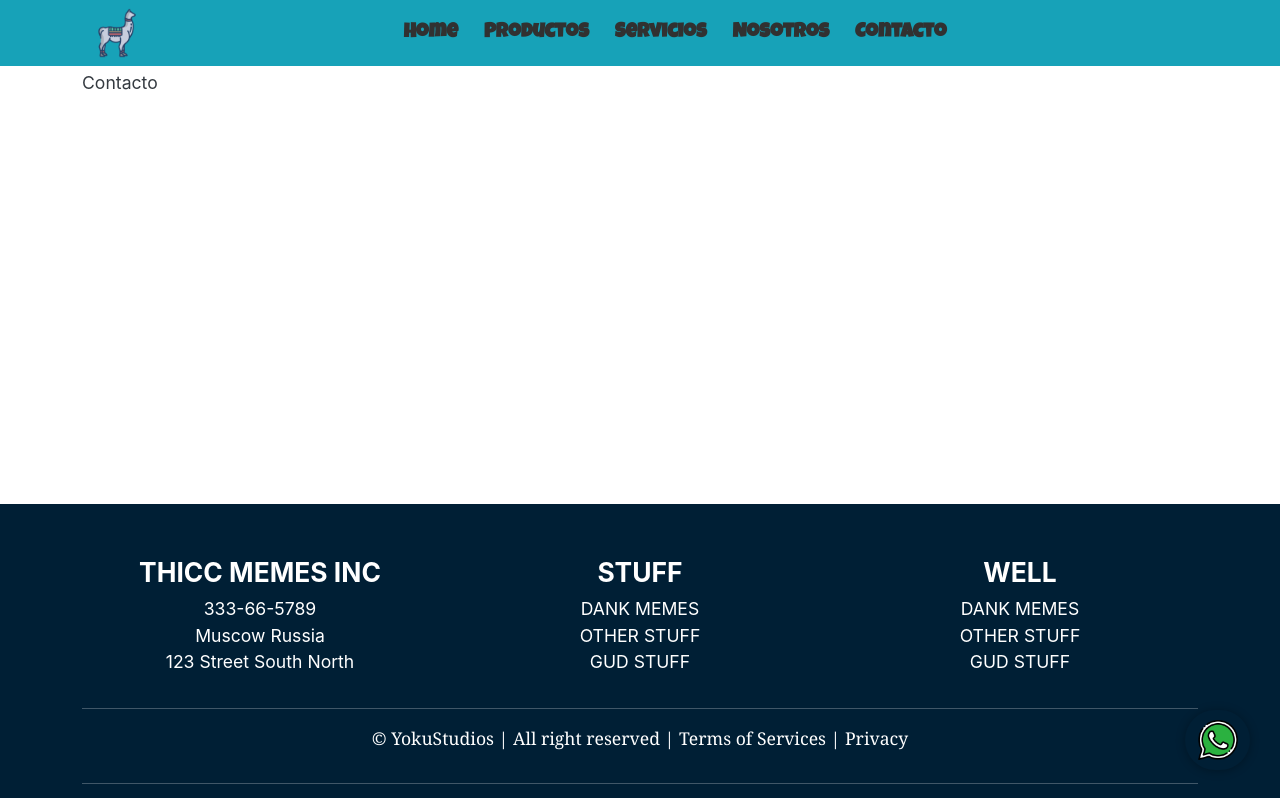
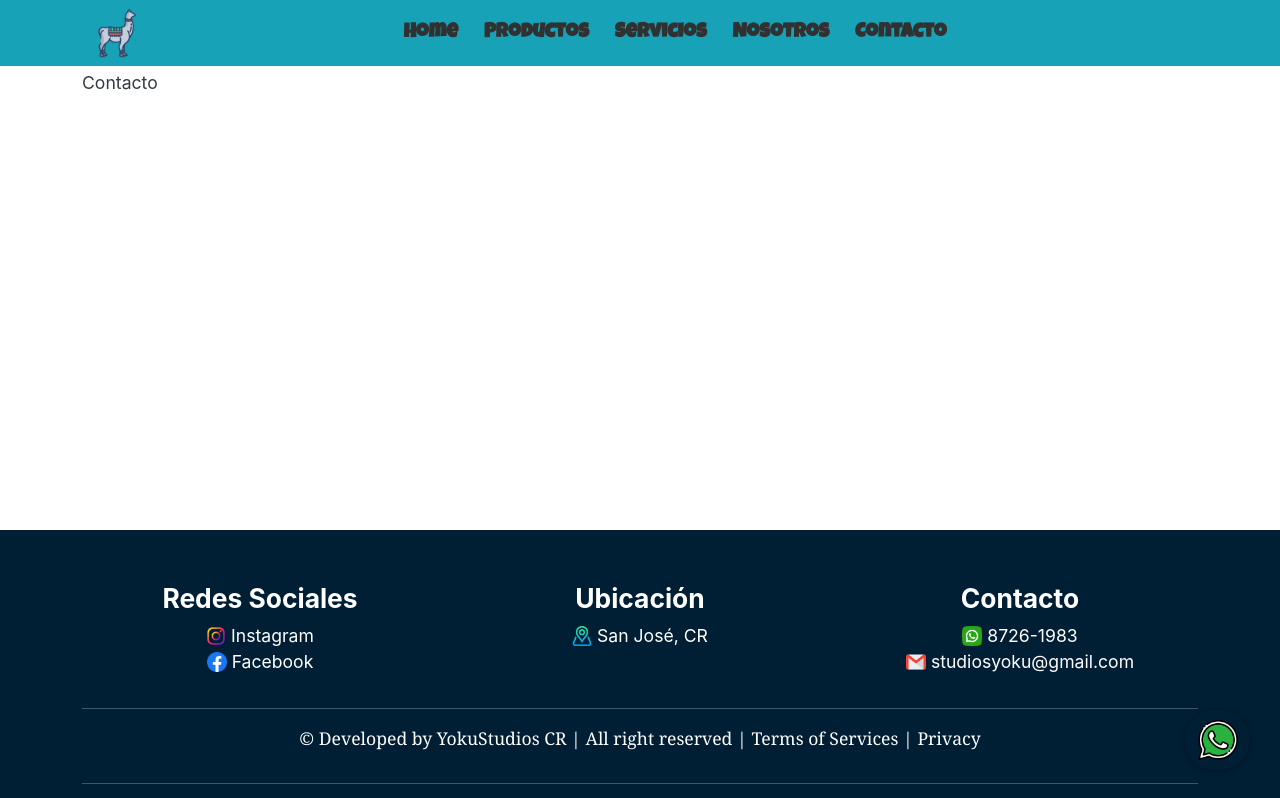
Before and after one commit to Yeraf/YokuTechnology, a React (Create React App) app: page /contact in a window 1280 px wide. Built offline with nearby package versions, Linux system fonts and the light colour scheme; a web font is replaced by a local one.

Commit message:
home commit

```diff
--- a/src/App.css
+++ b/src/App.css
@@ -38,6 +38,12 @@
   flex: 1;
 }
 
+.icons-general {
+  width: 20px;
+  height: 20px;
+  margin-bottom: 3px;
+}
+
 @keyframes App-logo-spin {
   from {
     transform: rotate(0deg);
--- a/src/CompStatics/Footer.jsx
+++ b/src/CompStatics/Footer.jsx
@@ -1,5 +1,10 @@
 import React from 'react';
 import '../Css/Cssapp/Footer.css';
+import Instagram from '../Img/Icons/instagram.png';
+import Facebook from '../Img/Icons/facebook.png';
+import WhatsApp from '../Img/Icons/whatsapp-green.png';
+import Ubicacion from '../Img/Icons/pin.png';
+import Email from '../Img/Icons/gmail.png';
 
 function Footer() {
   return (
@@ -8,36 +13,36 @@ function Footer() {
             <div className='row'>
                 {/* column1 */}
                 <div className='col'>
-                    <h4>THICC MEMES INC</h4>
+                    <h4>Redes Sociales</h4>
                     <ul className='list-unstyled'>
-                        <li>333-66-5789</li>
-                        <li>Muscow Russia</li>
-                        <li>123 Street South North</li>
+                        <li><img className='icons-general' src={Instagram}></img> Instagram</li>
+                        <li><img className='icons-general' src={Facebook}></img> Facebook</li>
+                        <li></li>
                     </ul>
                 </div>
                 {/* column2 */}
                 <div className='col'>
-                    <h4>STUFF</h4>
+                    <h4>Ubicación</h4>
                     <ul className='list-unstyled'>
-                        <li>DANK MEMES</li>
-                        <li>OTHER STUFF</li>
-                        <li>GUD STUFF</li>
+                        <li><img className='icons-general' src={Ubicacion}></img> San José, CR</li>
+                        <li></li>
+                        <li></li>
                     </ul>
                 </div>
                 {/* column3 */}
                 <div className='col'>
-                    <h4>WELL</h4>
+                    <h4>Contacto</h4>
                     <ul className='list-unstyled'>
-                        <li>DANK MEMES</li>
-                        <li>OTHER STUFF</li>
-                        <li>GUD STUFF</li>
+                    <li><img className='icons-general' src={WhatsApp}></img> 8726-1983</li>
+                        <li><img className='icons-general' src={Email}></img> studiosyoku@gmail.com</li>
+                        <li></li>
                     </ul>
                 </div>
             </div>
             <hr></hr>
             <div className='row'>
                 <p className='col-sm'>
-                    &copy; YokuStudios | All right reserved | Terms of Services | Privacy
+                    &copy; Developed by YokuStudios CR | All right reserved | Terms of Services | Privacy
                 </p>
             </div>
             <hr></hr>
```
Also changed, not shown: src/Img/Icons/gmail.png (added), src/Img/Icons/pin.png (added).
